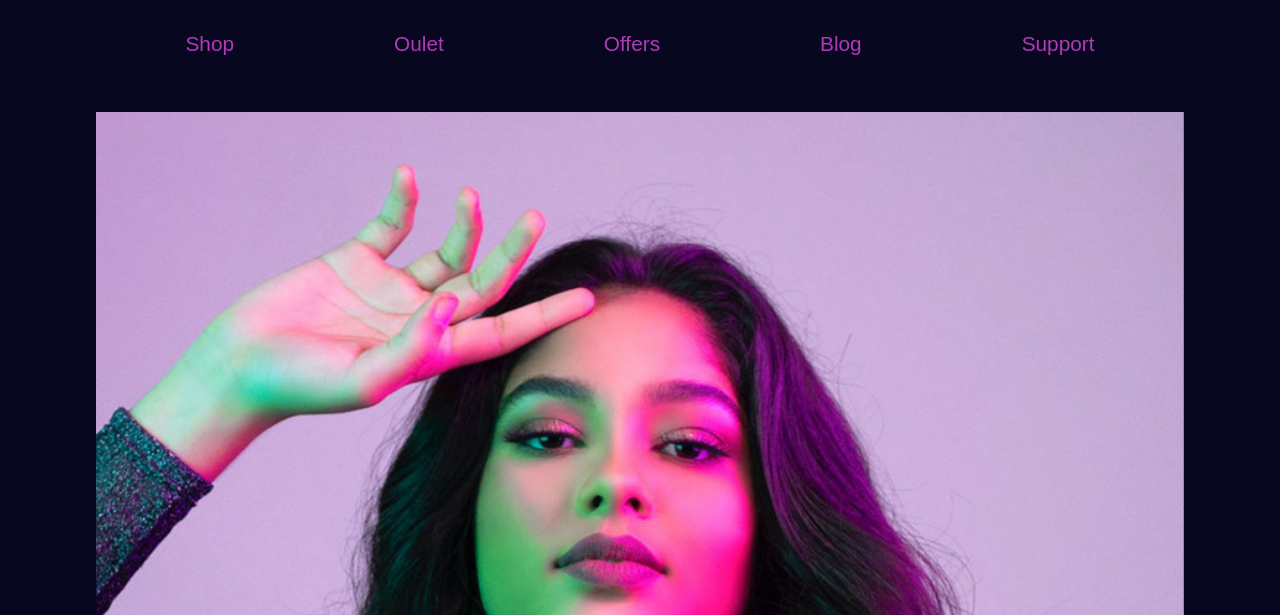
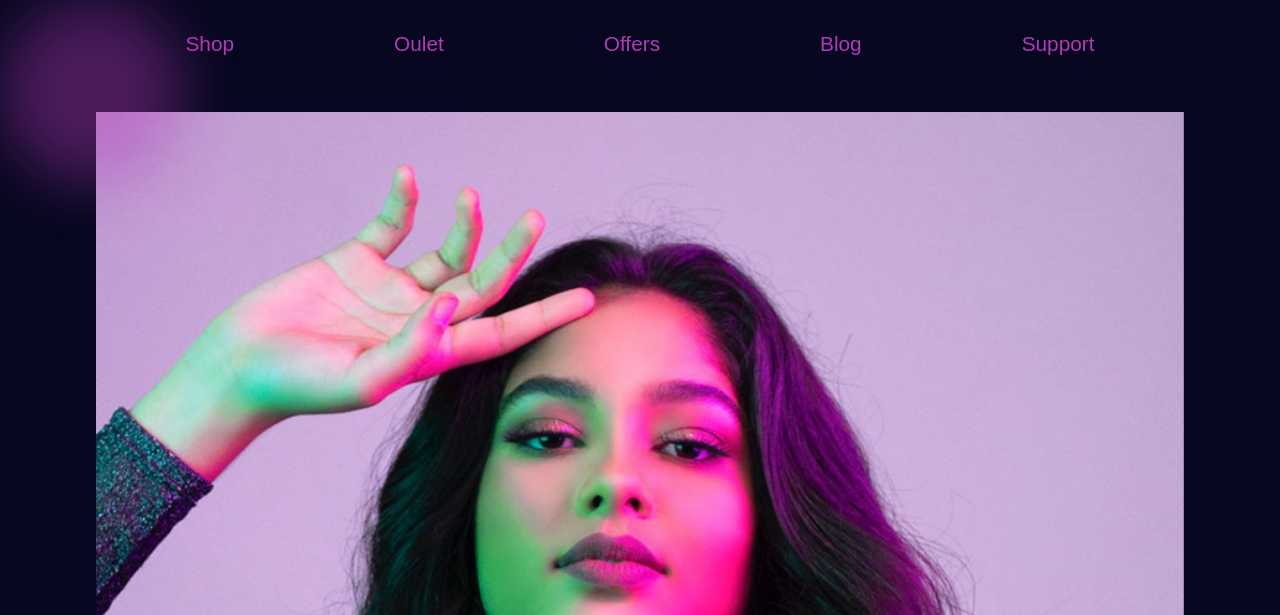
Before and after one commit to Shu12388y/clothing-shop, a website built with Vite: page index.html in a window 1280 px wide. Shown: the top 615 px of the page. Built offline with nearby package versions, Linux system fonts and the light colour scheme.

Commit message:
file added

```diff
--- a/index.html
+++ b/index.html
@@ -16,6 +16,7 @@
     />
   </head>
   <body>
+    <div class="mouse"></div>
     <header>
       <nav class="animate__animated animate__backInDown">
         <ul>
--- a/style.css
+++ b/style.css
@@ -13,6 +13,17 @@ html.body {
 }
 ::-webkit-scrollbar {
   width: 0px;
+}
+.mouse{
+  position: absolute;
+  z-index: 9;
+  width: 120px;
+  height: 120px;
+  border-radius: 50%;
+  background-color: var(--secondary-color);
+  opacity: 0.4;
+  padding: 2rem;
+  filter: blur(30px);
 }
 :root {
   --font-family: sans-serif;
```
